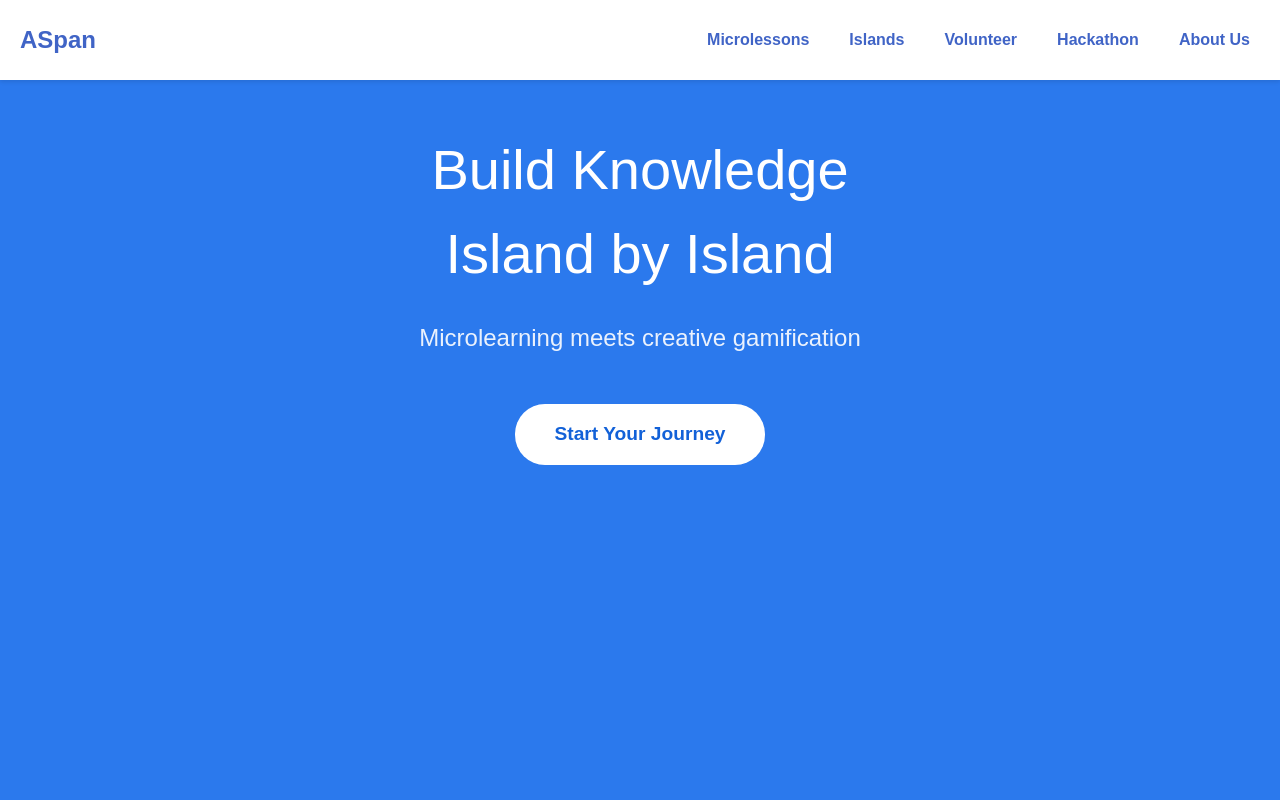
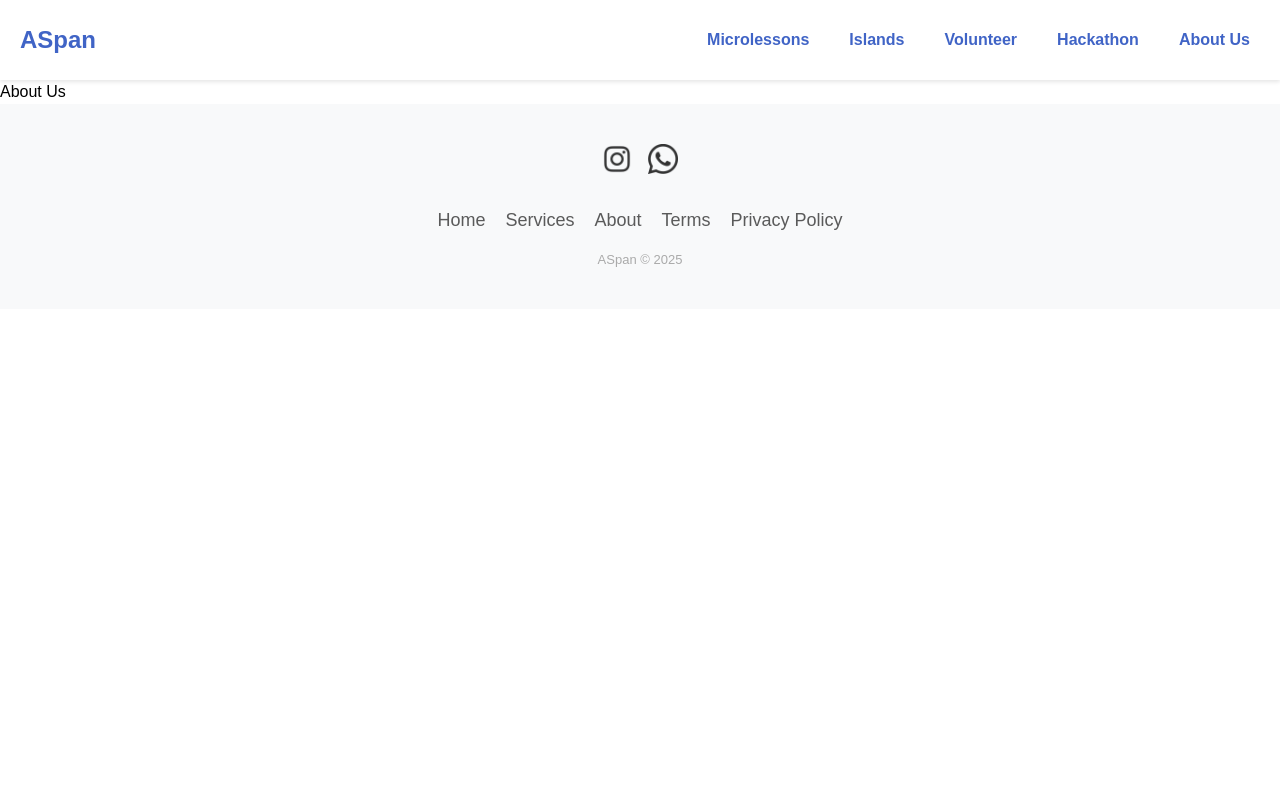
Before and after one commit to Random073/aspan_web, a Vue app: page /aspan_web/about-us in a window 1280 px wide. Shown: the top 800 px of the page. Built offline with nearby package versions, Linux system fonts and the light colour scheme; no server answers.

Commit message:
added the link router navigation

```diff
--- a/package.json
+++ b/package.json
@@ -14,7 +14,8 @@
    "dependencies": {
       "@tailwindcss/vite": "^4.0.6",
       "three": "^0.173.0",
-      "vue": "^3.5.13"
+      "vue": "^3.5.13",
+      "vue-router": "^4.5.0"
    },
    "devDependencies": {
       "@vitejs/plugin-vue": "^5.2.1",
--- a/src/App.vue
+++ b/src/App.vue
@@ -1,20 +1,17 @@
 <template>
-   <IslandContainer />
-   <Home />
    <Header />
+   <main>
+      <RouterView />
+   </main>
    <Footer />
 </template>
 
 <script>
-import Home from './components/Home.vue';
-import IslandContainer from './components/IslandContainer.vue';
 import Header from './components/Header.vue';
-import Footer from './components/Footer.vue'
+import Footer from './components/Footer.vue';
 
 export default {
    components: {
-      Home,
-      IslandContainer,
       Header,
       Footer,
    },
@@ -22,5 +19,8 @@ export default {
 </script>
 
 <style>
-/* Global styles (if needed) */
+/* Global styles */
+main {
+  padding-top: 80px; /* Adjust for fixed header */
+}
 </style>
--- /dev/null
+++ b/src/components/AboutUs.vue
@@ -0,0 +1,11 @@
+<template>
+   <h1>About Us</h1>
+</template>
+
+<script>
+
+</script>
+
+<style>
+
+</style>
--- /dev/null
+++ b/src/components/Hackathon.vue
@@ -0,0 +1,11 @@
+<template>
+   <h1>Hackathon</h1>
+</template>
+
+<script>
+
+</script>
+
+<style>
+
+</style>
--- a/src/components/Header.vue
+++ b/src/components/Header.vue
@@ -1,13 +1,18 @@
 <template>
    <header class="header">
       <div class="container">
-         <a href="#" class="logo">ASpan</a>
+         <RouterLink to="/" class="logo">ASpan</RouterLink>
          <nav class="nav">
-            <a href="#" class="nav-link">Microlessons</a>
+            <RouterLink to="/microlessons" class="nav-link">Microlessons</RouterLink>
+            <RouterLink to="/islands" class="nav-link">Islands</RouterLink>
+            <RouterLink to="/volunteer" class="nav-link">Volunteer</RouterLink>
+            <RouterLink to="/hackathon" class="nav-link">Hackathon</RouterLink>
+            <RouterLink to="/about-us" class="nav-link">About Us</RouterLink>
+            <!-- <a href="#" class="nav-link">Microlessons</a>
             <a href="#" class="nav-link">Islands</a>
             <a href="#" class="nav-link">Volunteer</a>
             <a href="#" class="nav-link">Hackathon</a>
-            <a href="#" class="nav-link">About Us</a>
+            <a href="#" class="nav-link">About Us</a> -->
          </nav>
          <button class="mobile-menu-button" @click="toggleMobileMenu">☰</button>
       </div>
@@ -16,11 +21,16 @@
          <div v-if="mobileMenuOpen" class="mobile-menu">
             <button class="close-button" @click="toggleMobileMenu">×</button>
             <div class="mobile-menu-content">
-               <a href="#" class="mobile-menu-item">Microlessons</a>
+               <RouterLink to="/microlessons" class="mobile-menu-item">Microlessons</RouterLink>
+               <RouterLink to="/islands" class="mobile-menu-item">Islands</RouterLink>
+               <RouterLink to="/volunteer" class="mobile-menu-item">Volunteer</RouterLink>
+               <RouterLink to="/hackathon" class="mobile-menu-item">Hackathon</RouterLink>
+               <RouterLink to="/about-us" class="mobile-menu-item">About Us</RouterLink>
+               <!-- <a href="#" class="mobile-menu-item">Microlessons</a>
                <a href="#" class="mobile-menu-item">Islands</a>
                <a href="#" class="mobile-menu-item">Volunteer</a>
                <a href="#" class="mobile-menu-item">Hackathon</a>
-               <a href="#" class="mobile-menu-item">About Us</a>
+               <a href="#" class="mobile-menu-item">About Us</a> -->
             </div>
          </div>
       </transition>
@@ -29,6 +39,7 @@
 
 <script>
 import { ref, watch, onMounted, onUnmounted } from 'vue';
+import { RouterLink, RouterView } from 'vue-router';
 
 export default {
    setup() {
--- a/src/components/Home.vue
+++ b/src/components/Home.vue
@@ -1,4 +1,5 @@
 <template>
+   <IslandContainer />
    <section class="blue-screen"></section>
    <section class="hero">
       <h1 class="hero-title">Build Knowledge<br>Island by Island</h1>
@@ -75,8 +76,12 @@
 </template>
 
 <script>
+import IslandContainer from "./IslandContainer.vue";
+
 export default {
-
+   components: {
+      IslandContainer,
+   },
 };
 </script>
 
--- /dev/null
+++ b/src/components/Islands.vue
@@ -0,0 +1,11 @@
+<template>
+   <h1>Islands</h1>
+</template>
+
+<script>
+
+</script>
+
+<style>
+
+</style>
--- /dev/null
+++ b/src/components/Microlessons.vue
@@ -0,0 +1,11 @@
+<template>
+   <h1>Microlessons</h1>
+</template>
+
+<script>
+
+</script>
+
+<style>
+
+</style>
--- /dev/null
+++ b/src/components/Volunteer.vue
@@ -0,0 +1,11 @@
+<template>
+   <h1>Volunteer</h1>
+</template>
+
+<script>
+
+</script>
+
+<style>
+
+</style>
--- a/src/main.js
+++ b/src/main.js
@@ -1,5 +1,8 @@
 import { createApp } from "vue";
 import App from "./App.vue";
 import "./style.css";
+import router from "./router";
 
-createApp(App).mount("#app");
+const app = createApp(App)
+app.use(router)
+app.mount("#app");
```
Also changed, not shown: src/router/index.js (added, +30 -0 lines), 1 other file (tests, documents, lock files or other folders).
